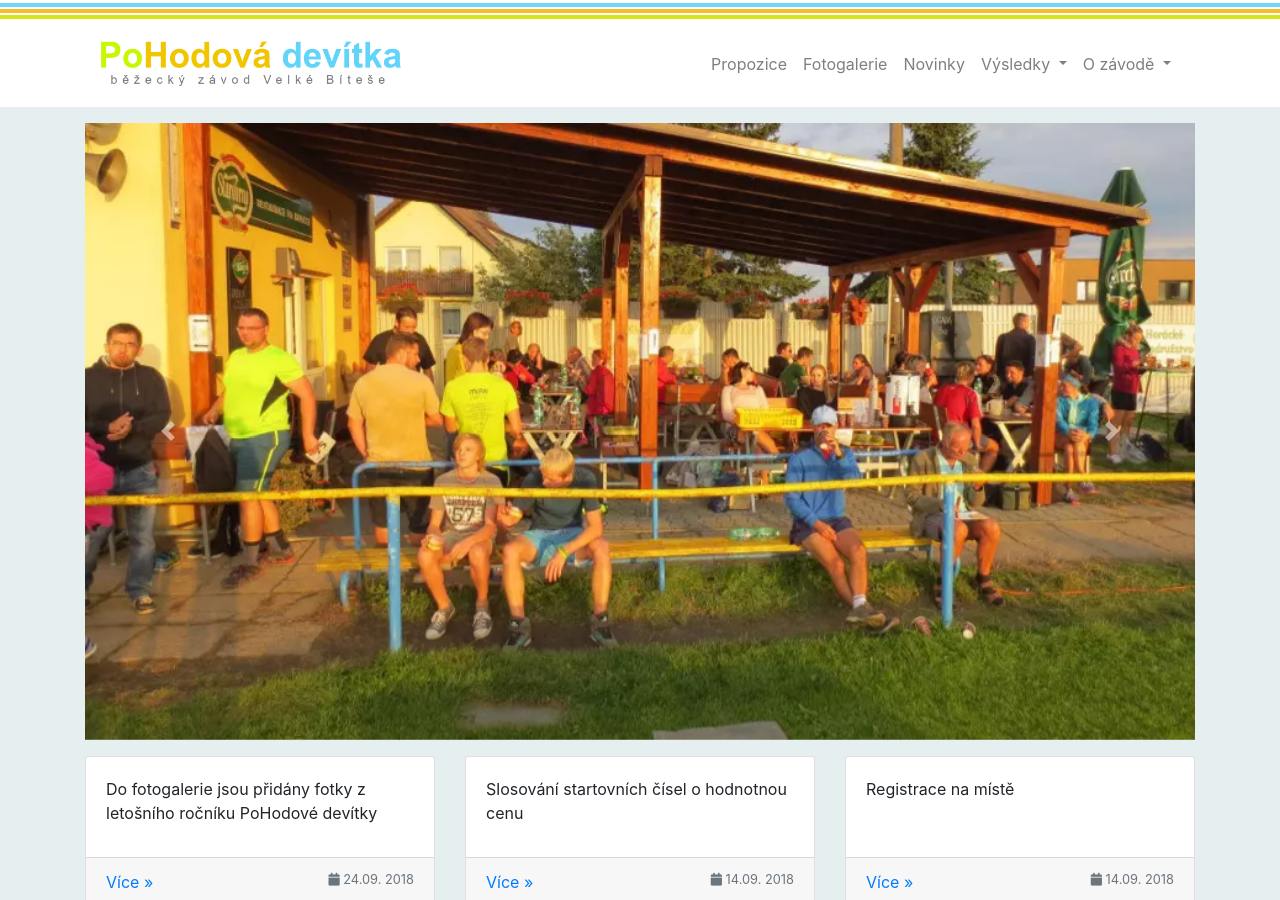
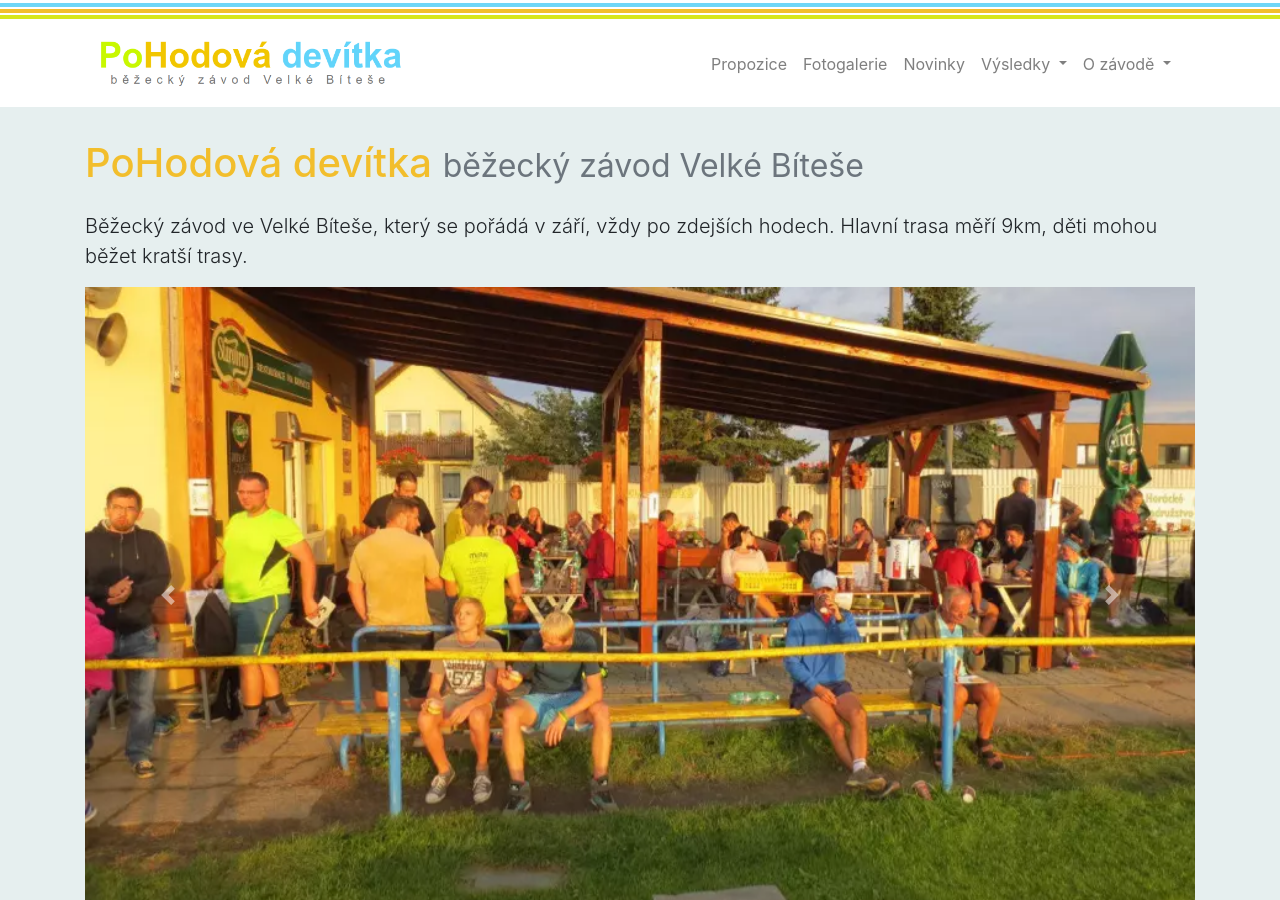
Before and after one commit to pohodovadevitka/pohodovadevitka.github.io, a Jekyll site: the page built from index.html, in a window 1280 px wide and 900 px high. Built offline with Jekyll 4.4.1, drawn with Linux system fonts in a browser that asks for light colours; nearby versions of some CDN libraries.

Commit message:
SEO uvodni stranky

```diff
--- a/index.html
+++ b/index.html
@@ -4,6 +4,12 @@ title: "Úvodní stránka"
 permalink: "/"
 pictures: ["12", "13", "14", "15", "16"]
 ---
+
+<h1 class="py-3">PoHodová devítka <small class="text-muted">běžecký závod Velké Bíteše</small></h1>
+
+<p class="lead">
+  Běžecký závod ve Velké Bíteše, který se pořádá v září, vždy po zdejších hodech. Hlavní trasa měří 9km, děti mohou běžet kratší trasy.
+</p>
 
 <!--
   <div class="panel panel-default">
```
